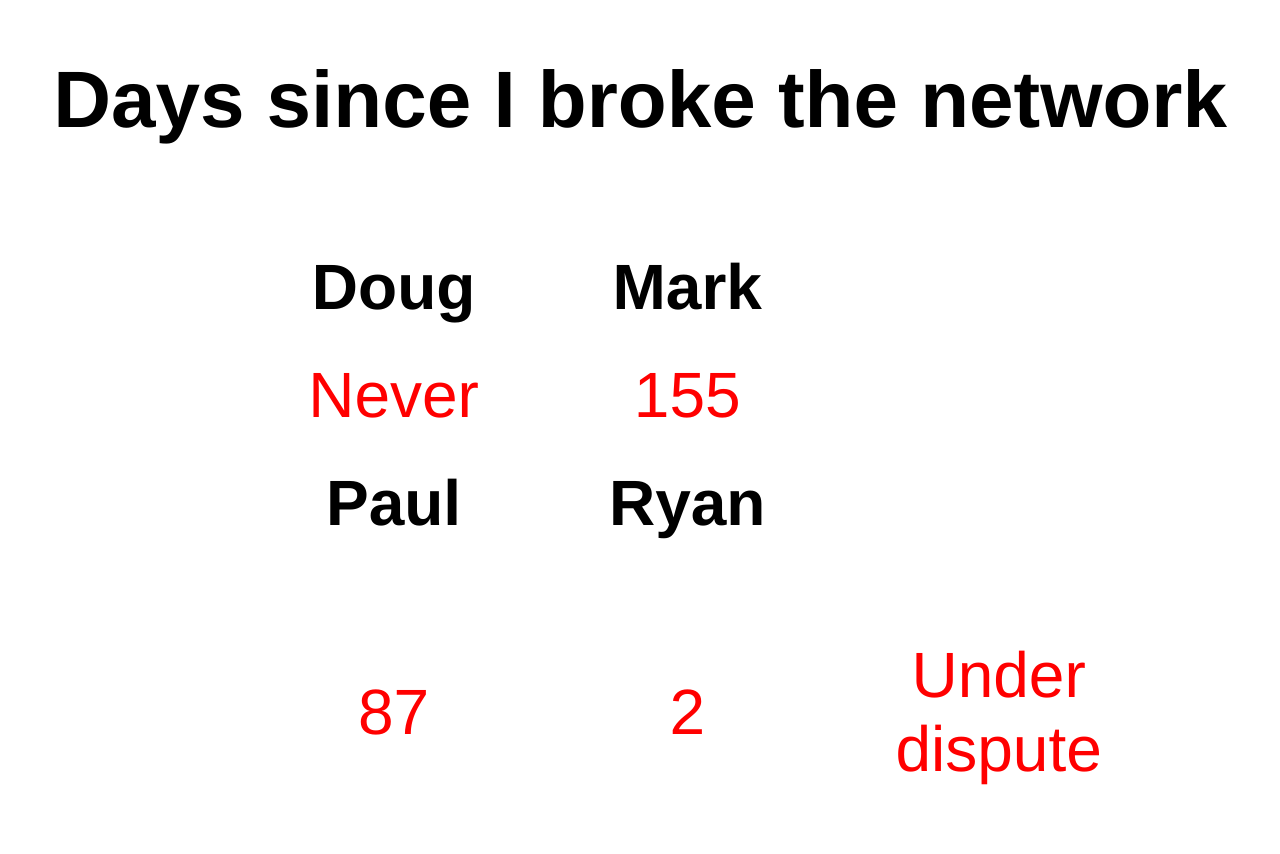
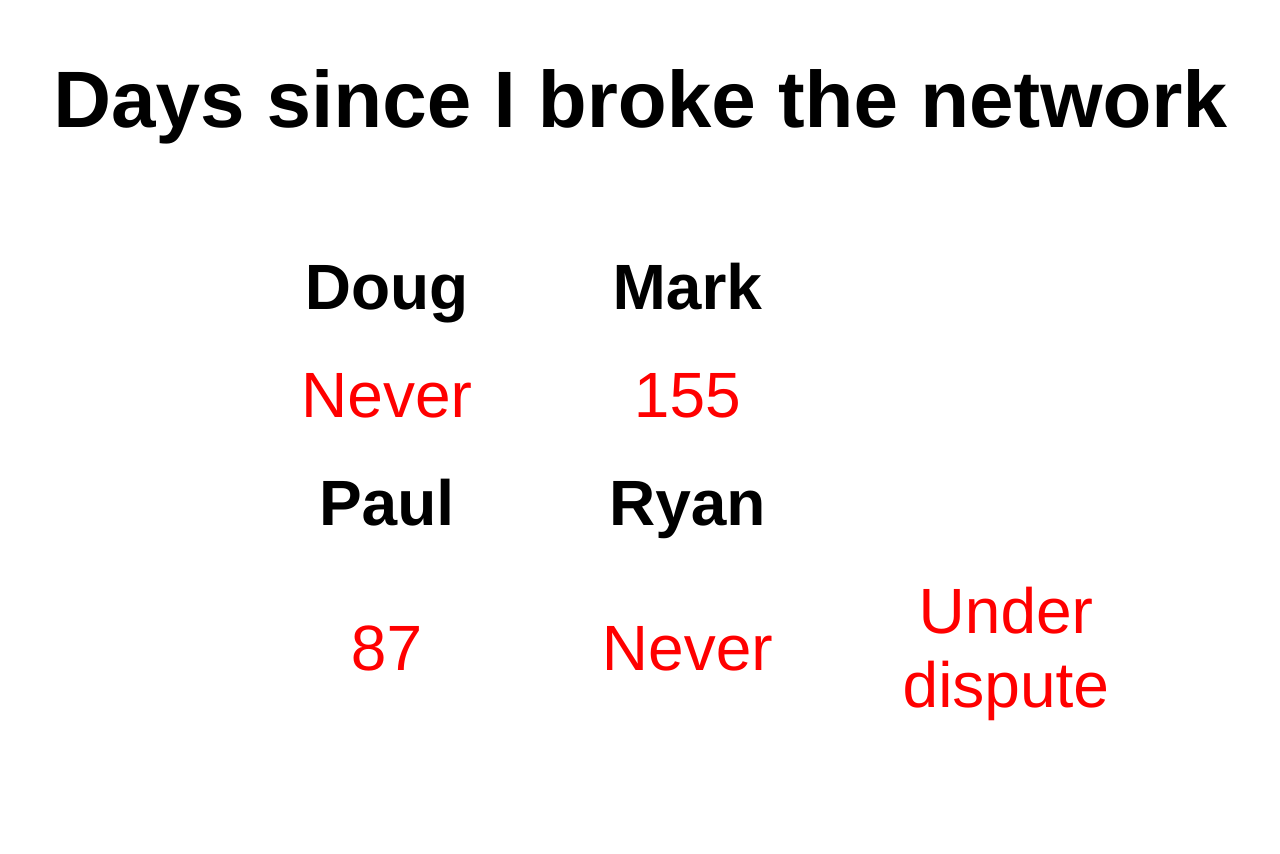
Before and after one commit to jonsaxby/jonsaxby.github.io, a plain HTML site: page index.html in a window 1280 px wide. After the commit the page ends 800 px from the top, so only its background shows below. Drawn offline with Linux system fonts and the light colour scheme.

Commit message:
Update index.html

```diff
--- a/index.html
+++ b/index.html
@@ -10,7 +10,7 @@
 	// Date of last breakage
 	var pLastDate = new Date("october 23, 2023 00:00:00").getTime();
 	var mLastDate = new Date("august 16, 2023 00:00:00").getTime();
-	var rLastDate = new Date("january 16, 2024 00:00:00").getTime();
+	//var rLastDate = new Date("january 16, 2024 00:00:00").getTime();
 
 var x = setInterval(function()
 {
@@ -20,17 +20,17 @@ var x = setInterval(function()
 	// Find the difference between now and the count down date
 	var pTime = now - pLastDate;
 	var mTime = now - mLastDate;
-	var rTime = now - rLastDate;
+	//var rTime = now - rLastDate;
 
 	// Time calculations for days, hours, minutes and seconds
 	var pDays = Math.floor(pTime / (1000 * 60 * 60 * 24));
 	var mDays = Math.floor(mTime / (1000 * 60 * 60 * 24));
-	var rDays = Math.floor(rTime / (1000 * 60 * 60 * 24));
+	//var rDays = Math.floor(rTime / (1000 * 60 * 60 * 24));
 
 	// Display the result in the element with id="demo"
 	document.getElementById("Paul").innerHTML = pDays;
 	document.getElementById("Mark").innerHTML = mDays;
-	document.getElementById("Ryan").innerHTML = rDays;
+	//document.getElementById("Ryan").innerHTML = rDays;
 
 }, 1000);
 </script>
@@ -64,8 +64,8 @@ var x = setInterval(function()
 <tr>
 	<td></td>
 	<td id="Paul"></td>
-	<td id="Ryan"></td>
-	<td><p>Under<br>dispute</p></td>
+	<td id="Ryan">Never</td>
+	<td id="note">Under<br>dispute</td>
 </tr>
 </table>
 
```
